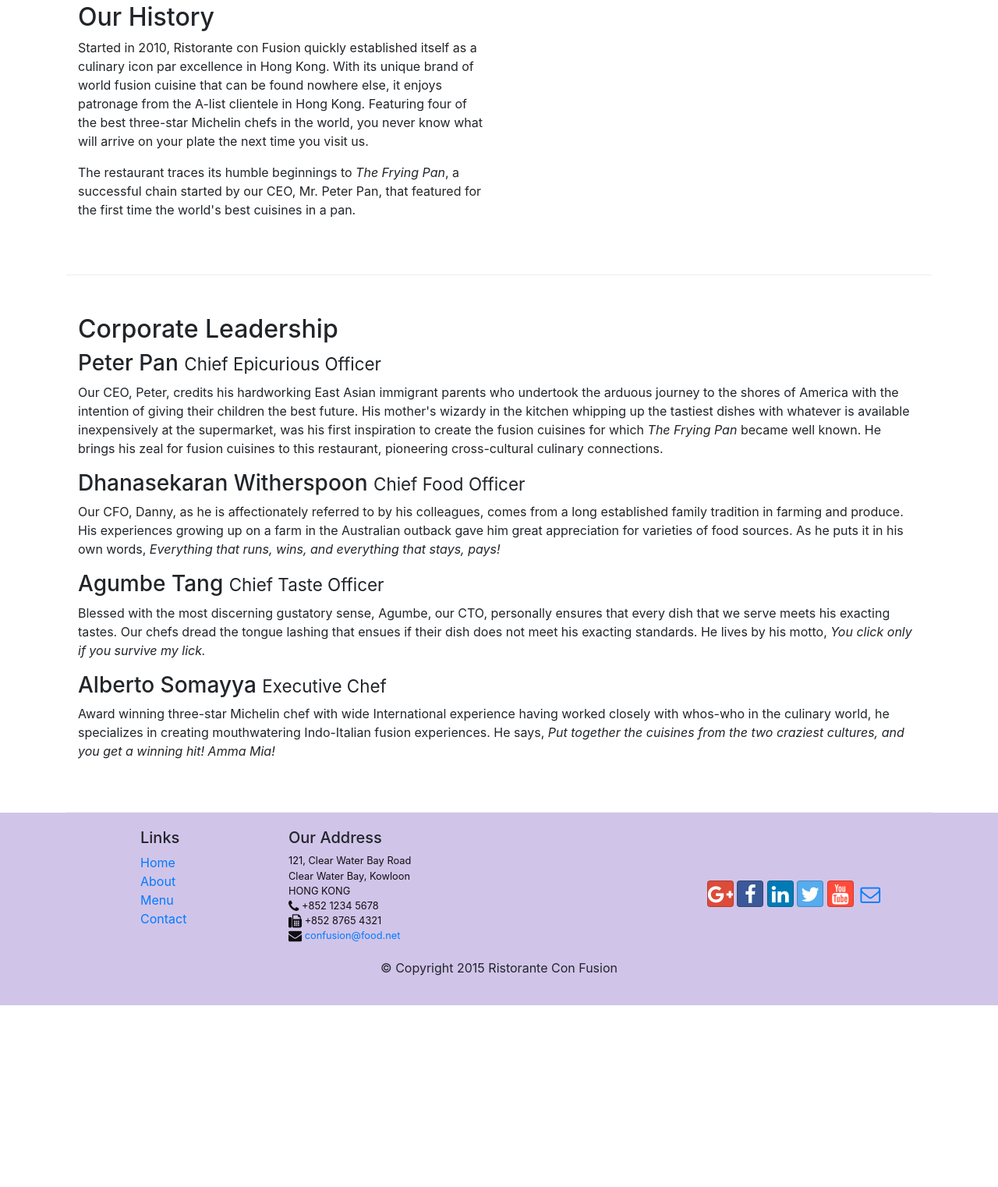
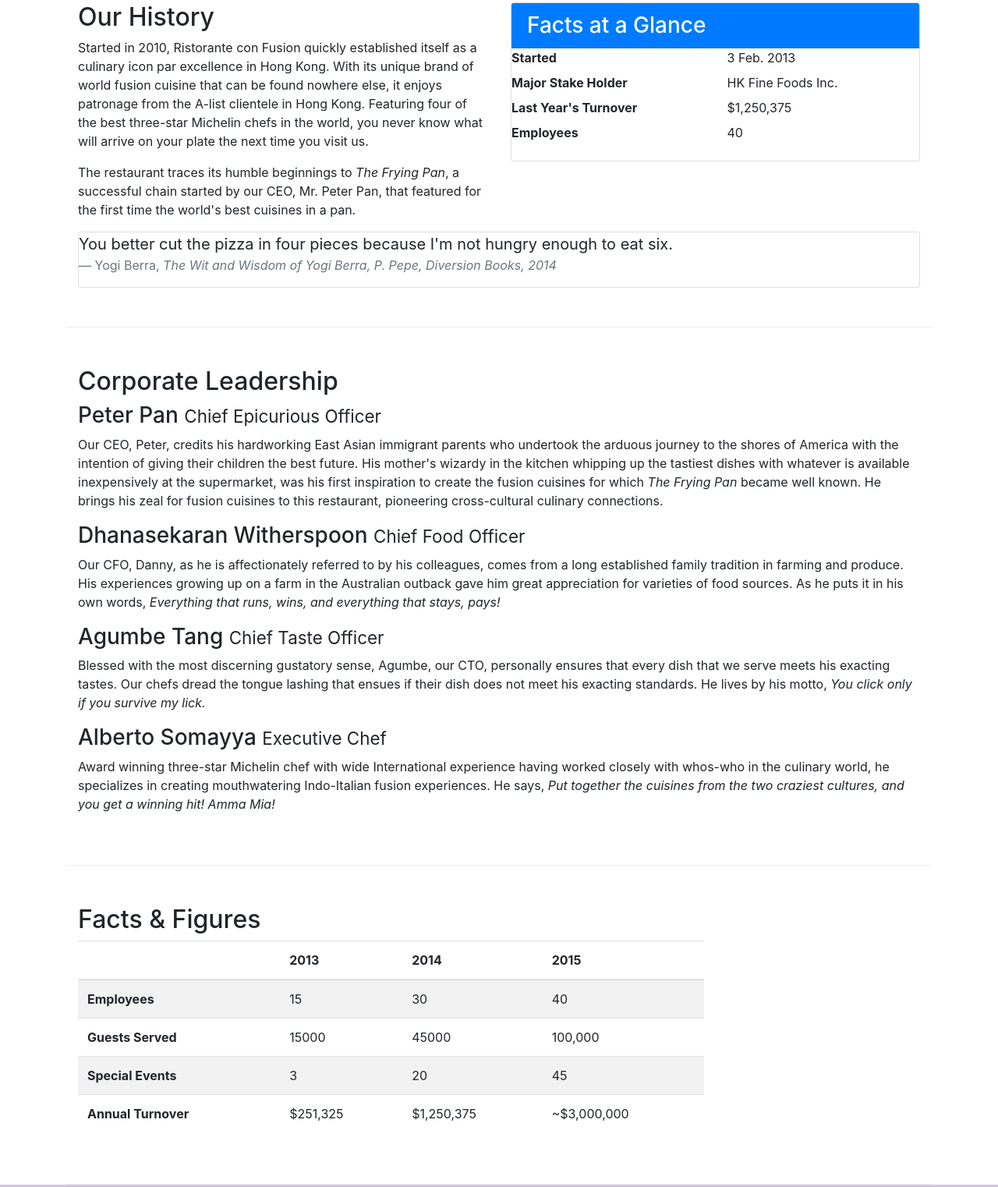
Before and after one commit to vangeliyyulia/bootstrap_coursera, a website: page aboutus.html in a window 1280 px wide. Shown: the part 504-2026 px from the top of the page at 78% size. Before the commit the page ends 1793 px from the top, so only its background shows below. Drawn offline with nearby package versions, Linux system fonts and the light colour scheme.

Commit message:
Tabes and Cards

```diff
--- a/aboutus.html
+++ b/aboutus.html
@@ -73,7 +73,34 @@
                 <p>Started in 2010, Ristorante con Fusion quickly established itself as a culinary icon par excellence in Hong Kong. With its unique brand of world fusion cuisine that can be found nowhere else, it enjoys patronage from the A-list clientele in Hong Kong.  Featuring four of the best three-star Michelin chefs in the world, you never know what will arrive on your plate the next time you visit us.</p>
                 <p>The restaurant traces its humble beginnings to <em>The Frying Pan</em>, a successful chain started by our CEO, Mr. Peter Pan, that featured for the first time the world's best cuisines in a pan.</p>
             </div>
-            <div class="col col-sm">
+            <div class="col-sm">
+                <div class="card">
+                    <h3 class="card-header bg-primary text-white">Facts at a Glance</h3>
+                    <div class="card-block">
+                        <dl class="row">
+                            <dt class="col-6">Started</dt>
+                            <dd class="col-6">3 Feb. 2013</dd>
+                            <dt class="col-6">Major Stake Holder</dt>
+                            <dd class="col-6">HK Fine Foods Inc.</dd>
+                            <dt class="col-6">Last Year's Turnover</dt>
+                            <dd class="col-6">$1,250,375</dd>
+                            <dt class="col-6">Employees</dt>
+                            <dd class="col-6">40</dd>
+                        </dl>
+                    </div>
+                </div>
+            </div>
+            <div class="col-12">
+                <div class="card card-block bg-faded">
+                    <blockquote class="blockquote">
+                        <p class="mb-0">You better cut the pizza in four pieces because
+                            I'm not hungry enough to eat six.</p>
+                        <footer class="blockquote-footer">Yogi Berra,
+                          <cite title="Source Title">The Wit and Wisdom of Yogi Berra,
+                            P. Pepe, Diversion Books, 2014</cite>
+                        </footer>
+                    </blockquote>
+                </div>
             </div>
         </div>
 
@@ -91,7 +118,52 @@
                 <p class="hidden-xs-down">Award winning three-star Michelin chef with wide International experience having worked closely with whos-who in the culinary world, he specializes in creating mouthwatering Indo-Italian fusion experiences. He says, <em>Put together the cuisines from the two craziest cultures, and you get a winning hit! Amma Mia!</em></p>
             </div>
        </div>
+       <div class="row row-content">
+           <div class="col-12 col-sm-9">
+               <h2>Facts & Figures</h2>
+                <div class="table-responsive">
+                <table class="table table-striped">
+                <thead class="thead-inverse">
+                    <tr>
+                        <th>&nbsp;</th>
+                        <th>2013</th>
+                        <th>2014</th>
+                        <th>2015</th>
+                    </tr>
+                </thead>
+                <tbody>
+                    <tr>
+                        <th>Employees</th>
+                        <td>15</td>
+                        <td>30</td>
+                        <td>40</td>
+                    </tr>
+                    <tr>
+                        <th>Guests Served</th>
+                        <td>15000</td>
+                        <td>45000</td>
+                        <td>100,000</td>
+                    </tr>
+                    <tr>
+                        <th>Special Events</th>
+                        <td>3</td>
+                        <td>20</td>
+                        <td>45</td>
+                    </tr>
+                    <tr>
+                        <th>Annual Turnover</th>
+                        <td>$251,325</td>
+                        <td>$1,250,375</td>
+                        <td>~$3,000,000</td>
+                    </tr>
+                </tbody>
+                </table>
+                </div>
+           </div>
+           <div class="col-12 col-sm-3">
 
+           </div>
+       </div>
     </div>
 
     <footer class="footer">
```
